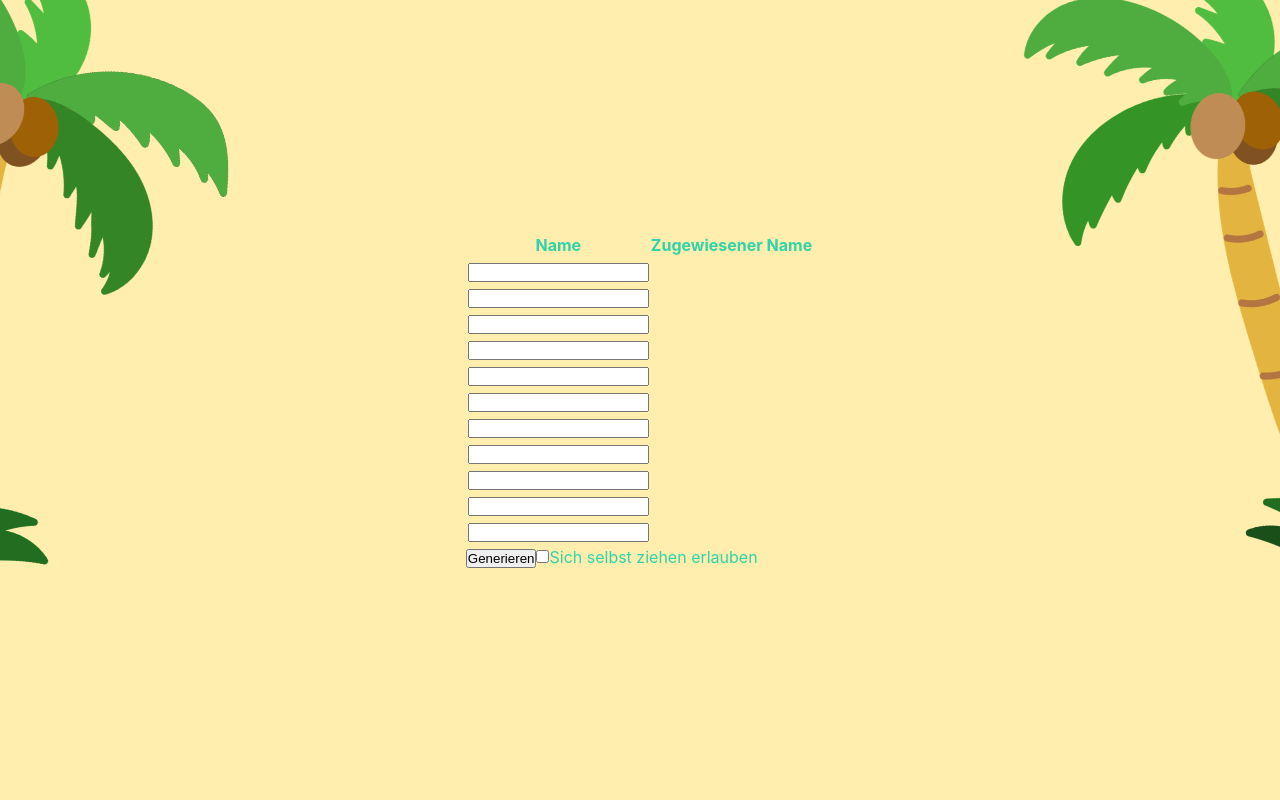
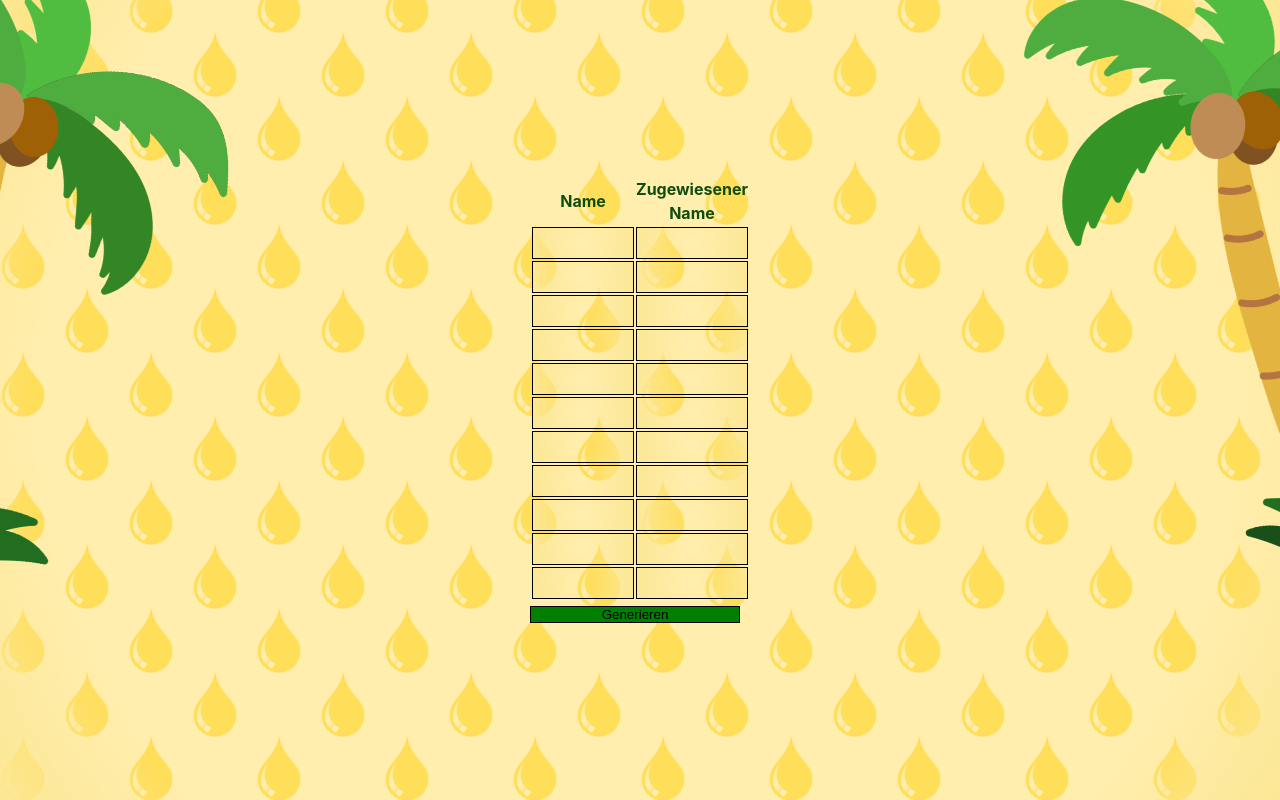
Before and after one commit to Liuuner/LloretCountdown, a React (Vite) app: page / in a window 1280 px wide. Both pictures are taken after a click on the element "Countdown to Lloret". Shown: the top 800 px of the page. Built offline with nearby package versions, Linux system fonts and the light colour scheme.

Commit message:
Für handy, clean code 😒😒🚬🚬🚬

```diff
--- a/src/App.css
+++ b/src/App.css
@@ -59,7 +59,7 @@ body::before {
     bottom: 40%;
     transform-origin: bottom left;
     animation: infinite ease-in-out palm_wave_right 10s;
-    z-index: 100;
+    z-index: 1;
 }
 
 @keyframes palm_wave_right {
@@ -89,7 +89,8 @@ body::after {
     bottom: 40%;
     transform-origin: bottom right;
     animation: infinite ease-in-out palm_wave_left 13s;
-    z-index: 100;
+    z-index: 1;
+
 }
 
 @keyframes palm_wave_left {
@@ -134,6 +135,32 @@ body::after {
 #plane.left::before {
     transform: scaleX(1);
 }
-.drawTable {
-    border: 1px black;
+
+.inputField {
+    background: radial-gradient(circle, transparent 10%, #fce795 100%);
+    border: 1px solid black;
+    width: 100px;
+    color: #008000  ;
+    height: 30px;
+    z-index: 2;
+    overflow: hidden;
+    position: relative;
+
 }
+.topLayer {
+    color: #0f4d0f;
+}
+.assignedNames {
+    border: 1px solid black;
+    width: 100px;
+    height: 15px;
+    font-size: 13px;
+    background: radial-gradient(circle, transparent 10%, #fce795 100%);
+
+}
+.generateButton {
+    width: 210px;
+    background-color: green;
+    color: black;
+    border: 1px solid black;
+}
--- a/src/App.tsx
+++ b/src/App.tsx
@@ -7,8 +7,8 @@ function App() {
     const [isComplete, setIsComplete] = useState(false);
     const [isPlaneRight, setIsPlaneRight] = useState<boolean>(true);
     const [isDraw, setIsDraw] = useState(false);
-    const [canDrawSelf, setCanDrawSelf] = useState(false); // Zustand für die Option sich selbst zu ziehen
 
+    const cringeList = ["lars", "gian", "silvan", "laurin", "luca", "jens", "julian", "pablo"]
     const handleOnComplete = () => {
         setIsComplete(true);
     }
@@ -25,25 +25,26 @@ function App() {
     const [assignedNames, setAssignedNames] = useState<string[]>(Array(11).fill(''));
 
     const handleNameChange = (index: number, value: string) => {
+
+        if ( value.toLowerCase() ===  "marc" || value.toLowerCase() === "liun"){
+            const newNames = [...names];
+            newNames[index] = value + " the King";
+            setNames(newNames);
+        }
+        else if (cringeList.includes(value.toLowerCase())){
         const newNames = [...names];
-        newNames[index] = value;
+        newNames[index] = value + " the Gay";
         setNames(newNames);
+        }
+        else {
+            const newNames = [...names];
+            newNames[index] = value;
+            setNames(newNames);
+        }
     };
 
     const generateAssignments = () => {
-        let shuffledNames = shuffleArray([...names]);
-
-        // Assign each person to another person
-        for (let i = 0; i < names.length; i++) {
-            // Check if self-draw is allowed and skip if not
-            if (!canDrawSelf && names[i] === shuffledNames[i]) {
-                let j = i;
-                while (names[j] === shuffledNames[i] || shuffledNames[j] === names[i]) {
-                    j = Math.floor(Math.random() * names.length);
-                }
-                [shuffledNames[i], shuffledNames[j]] = [shuffledNames[j], shuffledNames[i]];
-            }
-        }
+        const shuffledNames = shuffleArray([...names]);
 
         setAssignedNames(shuffledNames);
     };
@@ -62,8 +63,8 @@ function App() {
                 {isDraw ? (
                     <div>
                         <table>
-                            <thead>
-                            <tr>
+                            <thead className="tableThead">
+                            <tr className="topLayer">
                                 <th>Name</th>
                                 <th>Zugewiesener Name</th>
                             </tr>
@@ -71,38 +72,38 @@ function App() {
                             <tbody>
                             {names.map((name, index) => (
                                 <tr key={index}>
-                                    <td><input type="text" value={name} onChange={(e) => handleNameChange(index, e.target.value)} /></td>
-                                    <td>{assignedNames[index]}</td>
+                                    <td><input type="text" value={name}
+                                               onChange={(e) => handleNameChange(index, e.target.value)}
+                                               className="inputField"/></td>
+                                    <td className="assignedNames">{assignedNames[index]}</td>
                                 </tr>
                             ))}
                             </tbody>
                         </table>
-                        <button onClick={generateAssignments}>Generieren</button>
-                        <label>
-                            <input type="checkbox" checked={canDrawSelf} onChange={() => setCanDrawSelf(!canDrawSelf)} />
-                            Sich selbst ziehen erlauben
-                        </label>
+                        <button onClick={generateAssignments} className={"generateButton"}>Generieren</button>
+
                     </div>
                 ) : (
                     <div>
-                        <div id={"plane"} className={isPlaneRight ? "right" : "left"} />
+                        <div id={"plane"} className={isPlaneRight ? "right" : "left"}/>
                         <main>
                             <h1 onClick={() => setIsDraw(true)}>Countdown to Lloret</h1>
                             <FlipClockCountdown
                                 to={target}
-                                dividerStyle={{ color: "#FFF" }}
-                                digitBlockStyle={{ backgroundColor: "var(--secondary)", fontWeight: 600 }}
-                                separatorStyle={{ color: "var(--secondary)" }}
-                                labelStyle={{ color: "#000" }}
+                                dividerStyle={{color: "#FFF"}}
+                                digitBlockStyle={{backgroundColor: "var(--secondary)", fontWeight: 600}}
+                                separatorStyle={{color: "var(--secondary)"}}
+                                labelStyle={{color: "#000"}}
                                 onComplete={handleOnComplete}
                                 hideOnComplete={false}
                                 onMinuteChange={handleOnMinuteChange}
                             />
                         </main>
-                        <div id={"drop_gradient"} />
-                        <div id="drop_pattern" />
+
                     </div>
                 )}
+                <div id={"drop_gradient"}/>
+                <div id="drop_pattern"/>
             </div>
         </>
     );
```
